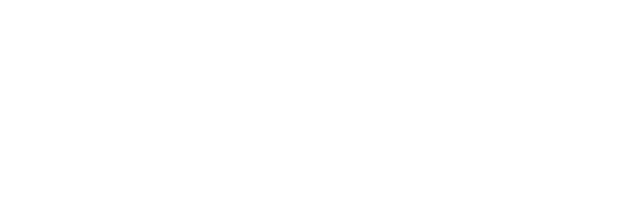
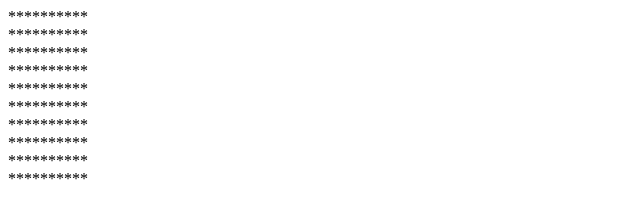
Before and after one commit to justina899/JS3, a plain HTML site: page index.html in a window 1280 px wide. Shown: the whole page, without its empty margins (0-640 px from the left). Drawn offline with Linux system fonts and the light colour scheme.

Commit message:
4 nebaigtas

```diff
--- a/index.html
+++ b/index.html
@@ -7,6 +7,9 @@
     <title>Document</title>
 </head>
 <body>
+
+    <div id="title">A</div>
+    <div id="container"></div>
     <script src="./js/main.js"></script>
 </body>
 </html>
--- a/js/main.js
+++ b/js/main.js
@@ -98,3 +98,27 @@ for (let i = 0; i < 100; i++) {
 }
 //-----------------------------------------
 console.log("4 uzd");
+// let element = document.getElementById("title");
+// let elementText = element.innerText;
+//console.log(elementText);
+let webElement = document.getElementById("title");
+
+let HTML = "";
+for (let i = 0; i < 10; i++) {
+    HTML += "<div>";
+    for (let a = 0; a < 10; a++) {
+        // if(a == 0 && a == 9){
+        //     HTML += "&";
+        //     webElement.style.color= "red";
+        // }else{
+            HTML += "*";
+            // webElement.style.color= "red";
+        }
+
+    }
+    HTML += "</div>";
+
+webElement.innerHTML = HTML;
+
+//NEBAIGTAS
+//------------------------------------------------
```
